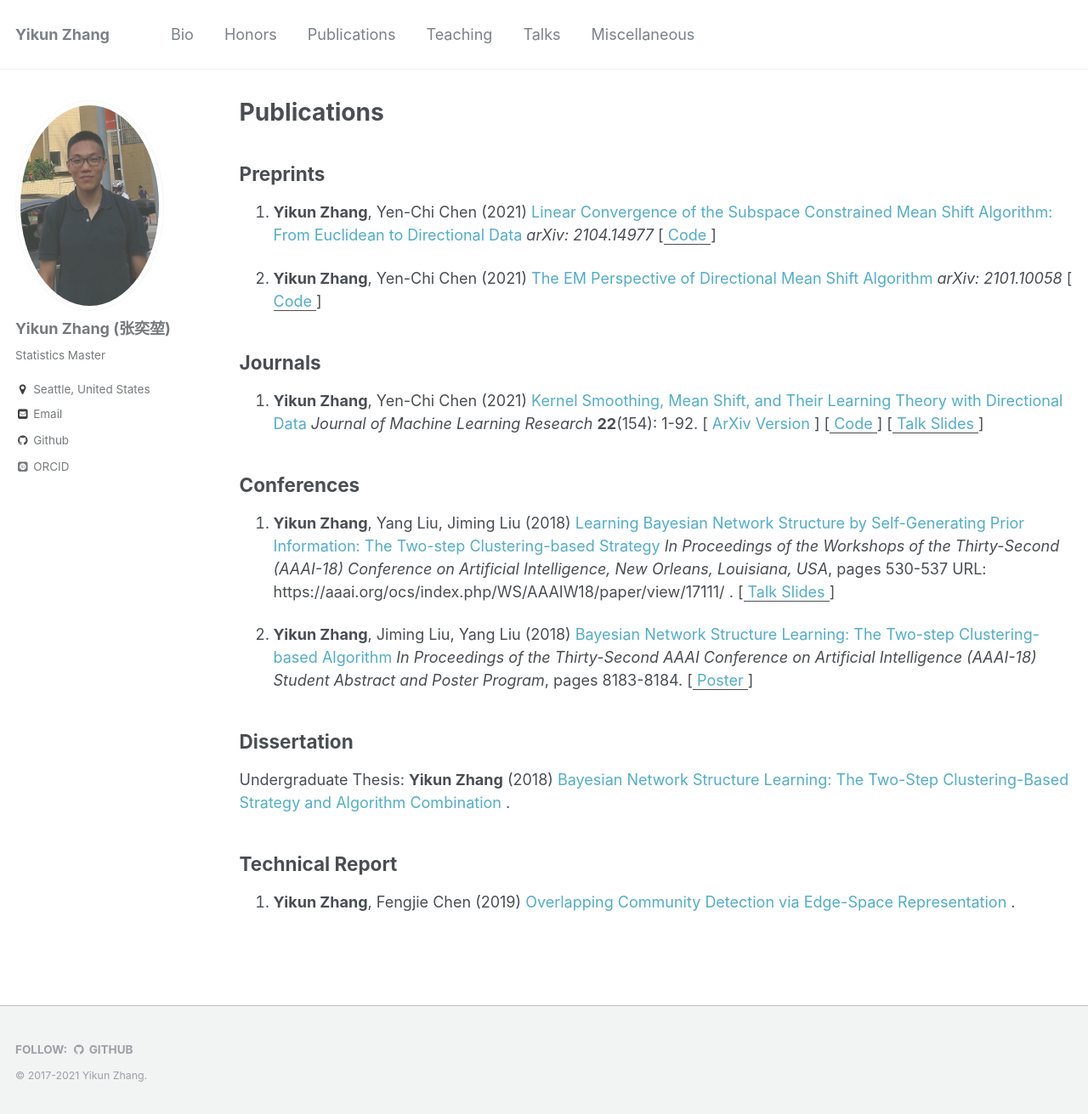
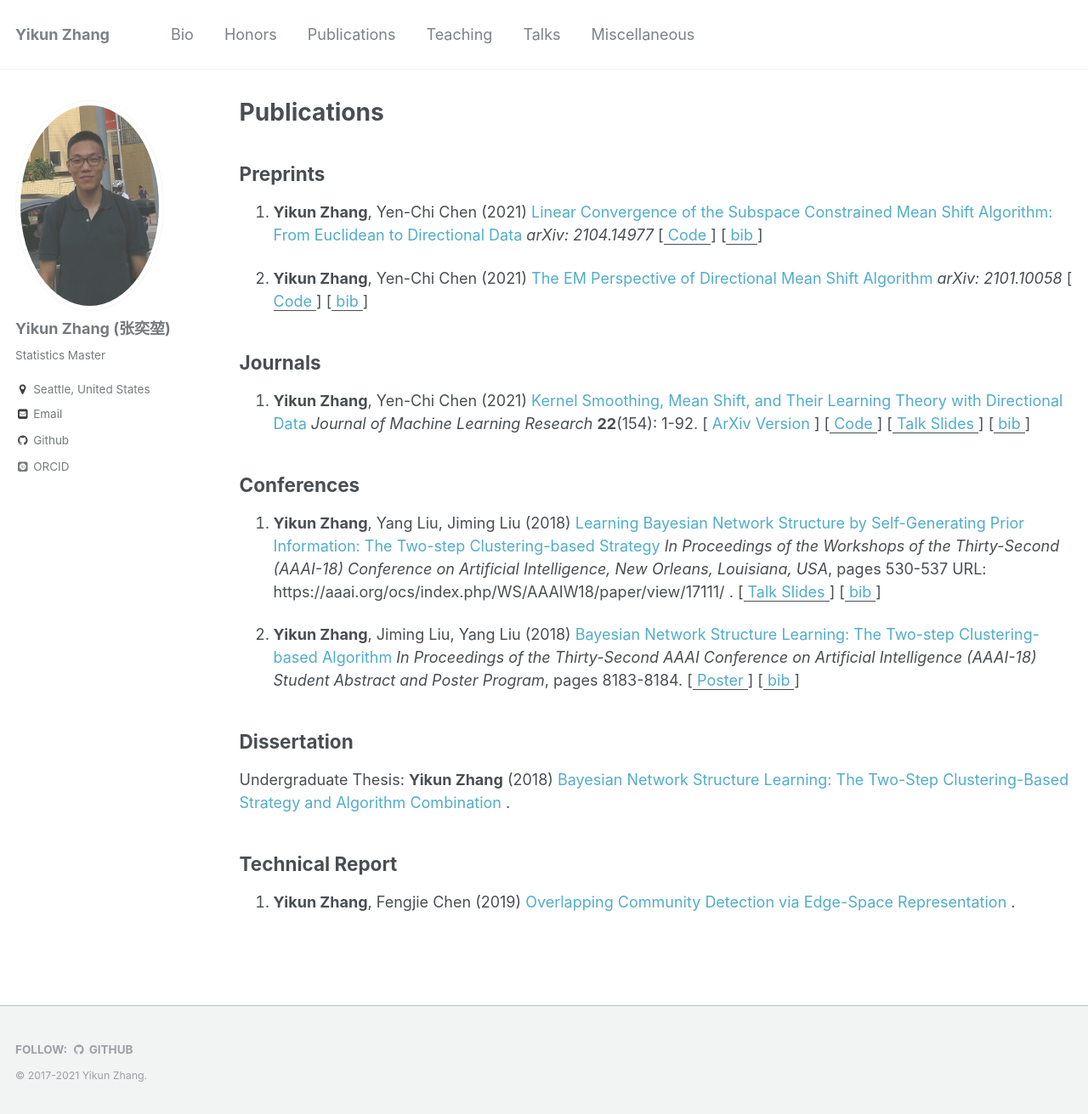
Before and after one commit to zhangyk8/zhangyk8.github.io, a Jekyll site: the page built from _pages/publications.md, in a window 1280 px wide and 1311 px high. Shown: the whole window at 85% size. Built offline with Jekyll 4.4.1, drawn with Linux system fonts in a browser that asks for light colours; some web fonts are replaced.

Commit message:
Update publications.md

```diff
--- a/_pages/publications.md
+++ b/_pages/publications.md
@@ -24,20 +24,20 @@ My publications will be coming soon.
 ## Preprints
 
 1. **Yikun Zhang**, Yen-Chi Chen (2021) <A href="https://arxiv.org/abs/2104.14977" style="color: #52adc8; text-decoration=underline">
-Linear Convergence of the Subspace Constrained Mean Shift Algorithm: From Euclidean to Directional Data </A> _arXiv: 2104.14977_ [<u style="color: #52adc8"><A href="https://github.com/zhangyk8/EuDirSCMS" style="color: #52adc8; text-decoration=underline"> Code </A></u>]
+Linear Convergence of the Subspace Constrained Mean Shift Algorithm: From Euclidean to Directional Data </A> _arXiv: 2104.14977_ [<u style="color: #52adc8"><A href="https://github.com/zhangyk8/EuDirSCMS" style="color: #52adc8; text-decoration=underline"> Code </A></u>] [<u style="color: #52adc8"><A href="https://zhangyk8.github.io/publications/bib_files/DirSCMS2021.bib" style="color: #52adc8; text-decoration=underline"> bib </A></u>]
 
 2. **Yikun Zhang**, Yen-Chi Chen (2021) <A href="https://arxiv.org/abs/2101.10058" style="color: #52adc8; text-decoration=underline">
-The EM Perspective of Directional Mean Shift Algorithm </A> _arXiv: 2101.10058_ [<u style="color: #52adc8"><A href="https://github.com/zhangyk8/DirMS/tree/main/DMS_EM" style="color: #52adc8; text-decoration=underline"> Code </A></u>]
+The EM Perspective of Directional Mean Shift Algorithm </A> _arXiv: 2101.10058_ [<u style="color: #52adc8"><A href="https://github.com/zhangyk8/DirMS/tree/main/DMS_EM" style="color: #52adc8; text-decoration=underline"> Code </A></u>] [<u style="color: #52adc8"><A href="https://zhangyk8.github.io/publications/bib_files/DirMS_EM2021.bib" style="color: #52adc8; text-decoration=underline"> bib </A></u>]
 
 ## Journals
 
-1. **Yikun Zhang**, Yen-Chi Chen (2021) <A href="https://jmlr.org/papers/v22/20-1194.html" style="color: #52adc8; text-decoration=underline"> Kernel Smoothing, Mean Shift, and Their Learning Theory with Directional Data </A> _Journal of Machine Learning Research_ **22**(154): 1-92. [<A href="https://arxiv.org/abs/2010.13523" style="color: #52adc8; text-decoration=underline"> ArXiv Version </A>] [<u style="color: #52adc8"><A href="https://github.com/zhangyk8/DirMS" style="color: #52adc8; text-decoration=underline"> Code </A></u>] [<u style="color: #52adc8"><A href="https://zhangyk8.github.io/talks/DirMS_Slides.pdf" style="color: #52adc8; text-decoration=underline"> Talk Slides </A></u>]
+1. **Yikun Zhang**, Yen-Chi Chen (2021) <A href="https://jmlr.org/papers/v22/20-1194.html" style="color: #52adc8; text-decoration=underline"> Kernel Smoothing, Mean Shift, and Their Learning Theory with Directional Data </A> _Journal of Machine Learning Research_ **22**(154): 1-92. [<A href="https://arxiv.org/abs/2010.13523" style="color: #52adc8; text-decoration=underline"> ArXiv Version </A>] [<u style="color: #52adc8"><A href="https://github.com/zhangyk8/DirMS" style="color: #52adc8; text-decoration=underline"> Code </A></u>] [<u style="color: #52adc8"><A href="https://zhangyk8.github.io/talks/DirMS_Slides.pdf" style="color: #52adc8; text-decoration=underline"> Talk Slides </A></u>] [<u style="color: #52adc8"><A href="https://zhangyk8.github.io/publications/bib_files/DirMS2020.bib" style="color: #52adc8; text-decoration=underline"> bib </A></u>]
 
 ## Conferences
 
-1. **Yikun Zhang**, Yang Liu, Jiming Liu (2018) <A href="https://zhangyk8.github.io/publications/AAAIWorkshop.pdf" style="color: #52adc8; text-decoration=underline"> Learning Bayesian Network Structure by Self-Generating Prior Information: The Two-step Clustering-based Strategy </A>  _In Proceedings of the Workshops of the Thirty-Second (AAAI-18) Conference on Artificial Intelligence, New Orleans, Louisiana, USA_, pages 530-537 URL: <A href="https://aaai.org/ocs/index.php/WS/AAAIW18/paper/view/17111/" style="text-decoration=underline"> https://aaai.org/ocs/index.php/WS/AAAIW18/paper/view/17111/ </A>. [<u style="color: #52adc8"><A href="https://zhangyk8.github.io/publications/Workshop_Talk.pdf" style="color: #52adc8; text-decoration=underline">  Talk Slides </A></u>]
+1. **Yikun Zhang**, Yang Liu, Jiming Liu (2018) <A href="https://zhangyk8.github.io/publications/AAAIWorkshop.pdf" style="color: #52adc8; text-decoration=underline"> Learning Bayesian Network Structure by Self-Generating Prior Information: The Two-step Clustering-based Strategy </A>  _In Proceedings of the Workshops of the Thirty-Second (AAAI-18) Conference on Artificial Intelligence, New Orleans, Louisiana, USA_, pages 530-537 URL: <A href="https://aaai.org/ocs/index.php/WS/AAAIW18/paper/view/17111/" style="text-decoration=underline"> https://aaai.org/ocs/index.php/WS/AAAIW18/paper/view/17111/ </A>. [<u style="color: #52adc8"><A href="https://zhangyk8.github.io/publications/Workshop_Talk.pdf" style="color: #52adc8; text-decoration=underline"> Talk Slides </A></u>] [<u style="color: #52adc8"><A href="https://zhangyk8.github.io/publications/bib_files/BN_long2018.bib" style="color: #52adc8; text-decoration=underline"> bib </A></u>]
 
-2. **Yikun Zhang**, Jiming Liu, Yang Liu (2018) <A href="https://zhangyk8.github.io/publications/AAAIStudentAbstract.pdf" style="color: #52adc8; text-decaration=underline"> Bayesian Network Structure Learning: The Two-step Clustering-based Algorithm </A>  _In Proceedings of the Thirty-Second AAAI Conference on Artificial Intelligence (AAAI-18) Student Abstract and Poster Program_, pages 8183-8184.  [<u style="color: #52adc8"><A href="https://zhangyk8.github.io/publications/poster_SA.pdf" style="color: #52adc8; text-decoration=underline"> Poster </A></u>]
+2. **Yikun Zhang**, Jiming Liu, Yang Liu (2018) <A href="https://zhangyk8.github.io/publications/AAAIStudentAbstract.pdf" style="color: #52adc8; text-decaration=underline"> Bayesian Network Structure Learning: The Two-step Clustering-based Algorithm </A>  _In Proceedings of the Thirty-Second AAAI Conference on Artificial Intelligence (AAAI-18) Student Abstract and Poster Program_, pages 8183-8184.  [<u style="color: #52adc8"><A href="https://zhangyk8.github.io/publications/poster_SA.pdf" style="color: #52adc8; text-decoration=underline"> Poster </A></u>] [<u style="color: #52adc8"><A href="https://zhangyk8.github.io/publications/bib_files/BN_short2018.bib" style="color: #52adc8; text-decoration=underline"> bib </A></u>]
 
 ## Dissertation
 
```
